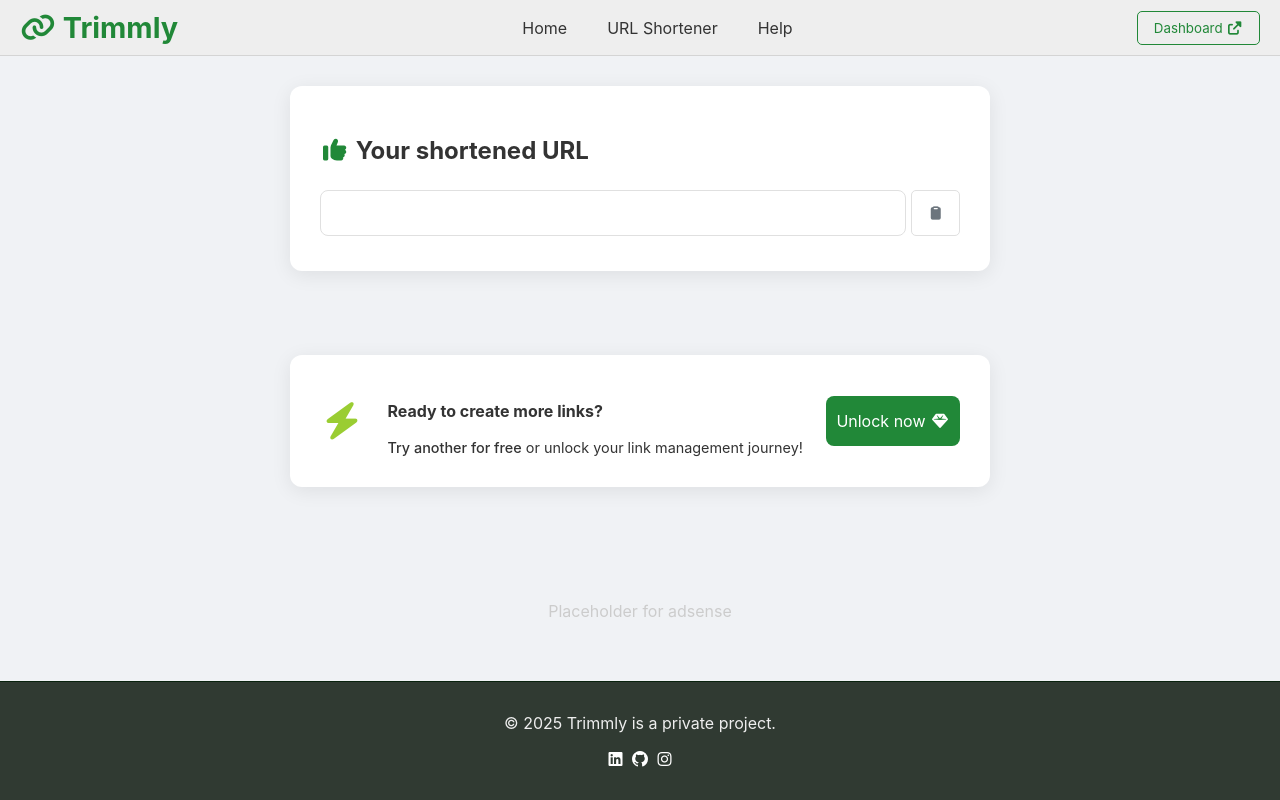
After one commit to guibuenorodrigues/trimmly, a FastAPI app: template app/templates/shortened.html in a window 1280 px wide. The commit adds this page. Run offline with FastAPI, Linux system fonts and the light colour scheme; the template is opened without the code that fills it, so the values that code supplies are empty; parts of the project's set-up code (start-up, migrations or seed data) failed here and were passed over; some libraries are stand-ins or nearby versions.

Commit message:
add shortner and shortened pages

```diff
--- a/app/routers/pages/create_homepage.py
+++ b/app/routers/pages/create_homepage.py
@@ -10,4 +10,4 @@ router = APIRouter()
 async def home_page(request: Request):
     print("ettete")
     context = {"request": request}
-    return settings.TEMPLATE.TemplateResponse(name="create.html", context=context)
+    return settings.TEMPLATE.TemplateResponse(name="shortened.html", context=context)
--- a/app/static/styles.css
+++ b/app/static/styles.css
@@ -14,8 +14,10 @@
     --card-bg-color: #ffffff;
     --border-color: #e0e0e0;
     --shadow-color: rgba(0, 0, 0, 0.08);
-    --primary-color: #28a745;
-    --primary-hover-color: #218838;
+    --primary-color: #218838;
+    --primary-hover-color: #16742a;
+    --inverted-primary-color: #16742a;
+    --inverted-primary-hover-color: #218838;
     --text-color: #333;
     --icon-color: #6c757d;
     --border-radius-lg: 12px;
@@ -46,22 +48,21 @@ header {
     background-color: #eee;
     padding: 10px 20px;
     gap: 30px;
+    border-bottom: solid 1px #d4d4d4;
 }
 
-header .navLogo {
+header .navLogo a {
     font-size: 1.8em;
     font-weight: bolder;
-    color: #218838;
-    flex-grow: 1;
+    color: var(--primary-color);
+    text-decoration: none;
 }
 
-header .navBar {
-    flex-grow: 3;
-
+header .navLogo a:hover {
+    color: var(--primary-hover-color);
 }
 
 header .navActions {
-    flex-grow: 1;
     display: flex;
     justify-content: flex-end;
 }
@@ -76,33 +77,37 @@ header .navBar nav {
 
 header .navBar a {
     text-decoration: none;
-    color: #333;
+    color: var(--text-color);
     padding: 5px 10px;
 }
 
 header .navBar a:hover {
-    color: #333;
+    color: var(--text-color);
     font-weight: 600;
 }
 
 .navActions button {
     padding: 8px 16px;
-    border: 1px solid #218838;
+    border: 1px solid var(--primary-color);
     background-color: transparent;
-    color: #218838;
+    color: var(--primary-color);
     border-radius: 5px;
     cursor: pointer;
     transition: background-color 0.3s, color 0.3s;
 }
 
 .navActions button:hover {
-    background-color: #218838;
+    background-color: var(--primary-color);
     color: #fff;
 }
 
 
 main {
+    display: flex;
     flex: 1;
+    flex-direction: column;
+    justify-content: space-between;
+    align-items: center;
     padding: 10px 20px;
 }
 
@@ -119,36 +124,44 @@ footer .socialBadges a {
     color: #fff;
 }
 
+main .mainAds {
+    padding: 50px;
+    color: #ccc;
+}
+
 /*
     -------------------------------------------
     2. Form Container and General Styling
     -------------------------------------------
 */
-.form-container {
+.form-shortened-container,
+.form-shortener-container {
     width: 100%;
-    max-width: 500px;
+    max-width: 700px;
+    margin: 20px 2px;
     background-color: var(--card-bg-color);
     padding: 30px;
     border-radius: var(--border-radius-lg);
     box-shadow: 0 4px 20px var(--shadow-color);
-    /* transition: transform 0.3s ease-in-out;
     justify-content: center;
-    align-items: center; */
+    transition: transform 0.3s ease-in-out;
 }
 
-.form-section {
+.form-shortened-section,
+.form-shortener-section {
     margin-bottom: 25px;
     border-bottom: 1px solid var(--border-color);
     padding-bottom: 20px;
 }
 
-.form-section:last-of-type {
+.form-shortened-section:last-of-type,
+.form-shortener-section:last-of-type {
     border-bottom: none;
     margin-bottom: 0;
     padding-bottom: 0;
 }
 
-.form-heading {
+.form-shortener-heading {
     display: flex;
     align-items: center;
     gap: 10px;
@@ -246,11 +233,121 @@ footer .socialBadges a {
     transform: translateY(1px);
 }
 
-/*
-    -------------------------------------------
-    5. Utility Classes
-    -------------------------------------------
-*/
+
+.form-shortened-group input,
+.form-shortened-group select {
+    width: 100%;
+    padding: 12px 15px;
+    margin: 5px 0px;
+    border: 1px solid var(--border-color);
+    border-radius: var(--border-radius-sm);
+    font-size: 1rem;
+    transition: border-color 0.3s, box-shadow 0.3s;
+}
+
+.form-shortened-group input:focus,
+.form-shortened-group select:focus {
+    outline: none;
+    border-color: var(--primary-color);
+    box-shadow: 0 0 0 3px rgba(40, 167, 69, 0.25);
+}
+
+.form-shortened-group label {
+    font-size: 0.9rem;
+    color: #303a32;
+}
+
+.form-shortened-heading .fa-thumbs-up {
+    color: var(--primary-color);
+}
+
+.form-shortened-group {
+    display: flex;
+    /* gap: 10px; */
+}
+
+.form-shortened-group button {
+    padding: 12px 15px;
+    margin: 5px 0px;
+    margin-left: 5px;
+    border: 1px solid var(--border-color);
+    background-color: transparent;
+    color: var(--icon-color);
+    border-radius: 5px;
+    cursor: pointer;
+    transition: background-color 0.3s, color 0.3s;
+}
+
+.form-shortened-group button:hover {
+    background-color: var(--icon-color);
+    color: var(--text-color);
+}
+
+.shortened-action-call {
+    display: flex;
+    gap: 10px;
+    justify-content: space-between;
+    align-items: center;
+}
+
+.shortened-action-call button {
+    width: 100%;
+    padding: 15px 10px;
+    background-color: var(--primary-color);
+    color: var(--card-bg-color);
+    border: none;
+    border-radius: var(--border-radius-sm);
+    font-size: 1.0rem;
+    cursor: pointer;
+    transition: background-color 0.3s, transform 0.1s ease-in-out;
+}
+
+.shortened-action-call button:hover {
+    background-color: var(--primary-hover-color);
+}
+
+.shortened-action-call .fa-bolt {
+    font-size: 2.2em;
+    color: rgba(154, 205, 50);
+    transform: skewX(-10deg);
+}
+
+.shortened-action-text p {
+    font-weight: bold;
+}
+
+.shortened-action-text span {
+    font-weight: normal;
+    font-size: 0.9em;
+}
+
+.shortened-action-text a {
+    text-decoration: none;
+    color: var(--text-color);
+    font-weight: 500;
+}
+
+.shortened-action-text a:hover {
+    text-decoration: underline;
+}
+
+@keyframes blink-animation {
+    0% {
+        opacity: 1;
+        /* Or visibility: visible; */
+    }
+
+    50% {
+        opacity: 0;
+        /* Or visibility: hidden; */
+    }
+
+    100% {
+        opacity: 1;
+        /* Or visibility: visible; */
+    }
+}
+
 .sr-only {
     position: absolute;
     width: 1px;
--- a/app/templates/base.html
+++ b/app/templates/base.html
@@ -13,7 +13,7 @@
 
 <body>
     <header>
-        <div class="navLogo">Trimmly</div>
+        <div class="navLogo"><a href="#"><i class="fa-solid fa-link"></i> Trimmly </a></div>
         <div class="navBar">
             <nav>
                 <a href="/">Home</a>
@@ -21,12 +21,13 @@
                 <a href="/contact">Help</a>
             </nav>
         </div>
-        <div class="navActions"><button>Dashboard</button></div>
+        <div class="navActions"><button>Dashboard <i class="fa-solid fa-up-right-from-square"></i></button></div>
     </header>
 
     <main>
         {% block content %}
         {% endblock %}
+        <div class="mainAds">Placeholder for adsense</div>
     </main>
 
     <footer>
@@ -35,6 +36,7 @@
             <a href="https://www.linkedin.com/in/guibuenorodrigues" target="_blank"><i
                     class="fa-brands fa-linkedin"></i></a>
             <a href="https://github.com/guibuenorodrigues" target="_blank"><i class="fa-brands fa-github"></i></a>
+            <a href="https://www.instagram.com/guibr.dev/" target="_blank"><i class="fa-brands fa-instagram"></i></a>
         </p>
     </footer>
 
--- /dev/null
+++ b/app/templates/shortened.html
@@ -0,0 +1,30 @@
+{% extends "base.html" %}
+
+<!-- {% block title %}Trimmly{% endblock %} -->
+
+{% block content %}
+<div class="form-shortened-container">
+    <div class="form-shortened-section">
+        <h2 class="form-shortened-heading">
+            <i class="fa-solid fa-thumbs-up"></i>
+            Your shortened URL
+        </h2>
+        <div class="form-shortened-group">
+            <input type="url" id="long-url" name="long_url">
+            <button><i class="fa-solid fa-clipboard"></i></button>
+        </div>
+    </div>
+</div>
+<div class="form-shortened-container shortened-action-call">
+    <div>
+        <i class="fa-solid fa-bolt"></i>
+    </div>
+    <div class="shortened-action-text">
+        <p>Ready to create more links?</p>
+        <span><a href="#">Try another for free</a> or unlock your link management journey!</span>
+    </div>
+    <div>
+        <button>Unlock now <i class="fa-solid fa-gem"></i></button>
+    </div>
+</div>
+{% endblock %}
```
Also changed, not shown: other parts of app/static/styles.css (+13 -39 lines), app/templates/create.html (deleted, +0 -42 lines), app/templates/shortener.html (added, +40 -0 lines).
